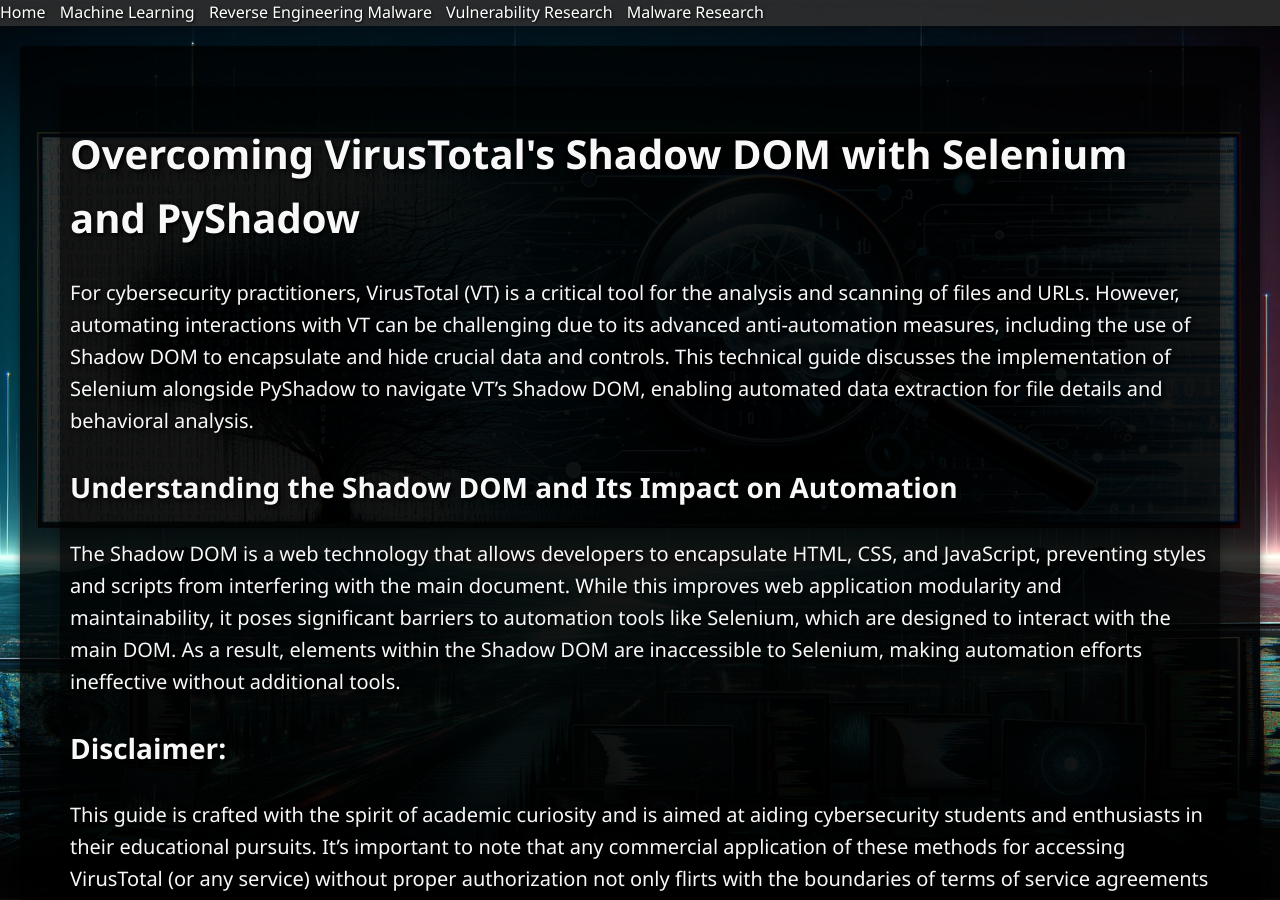
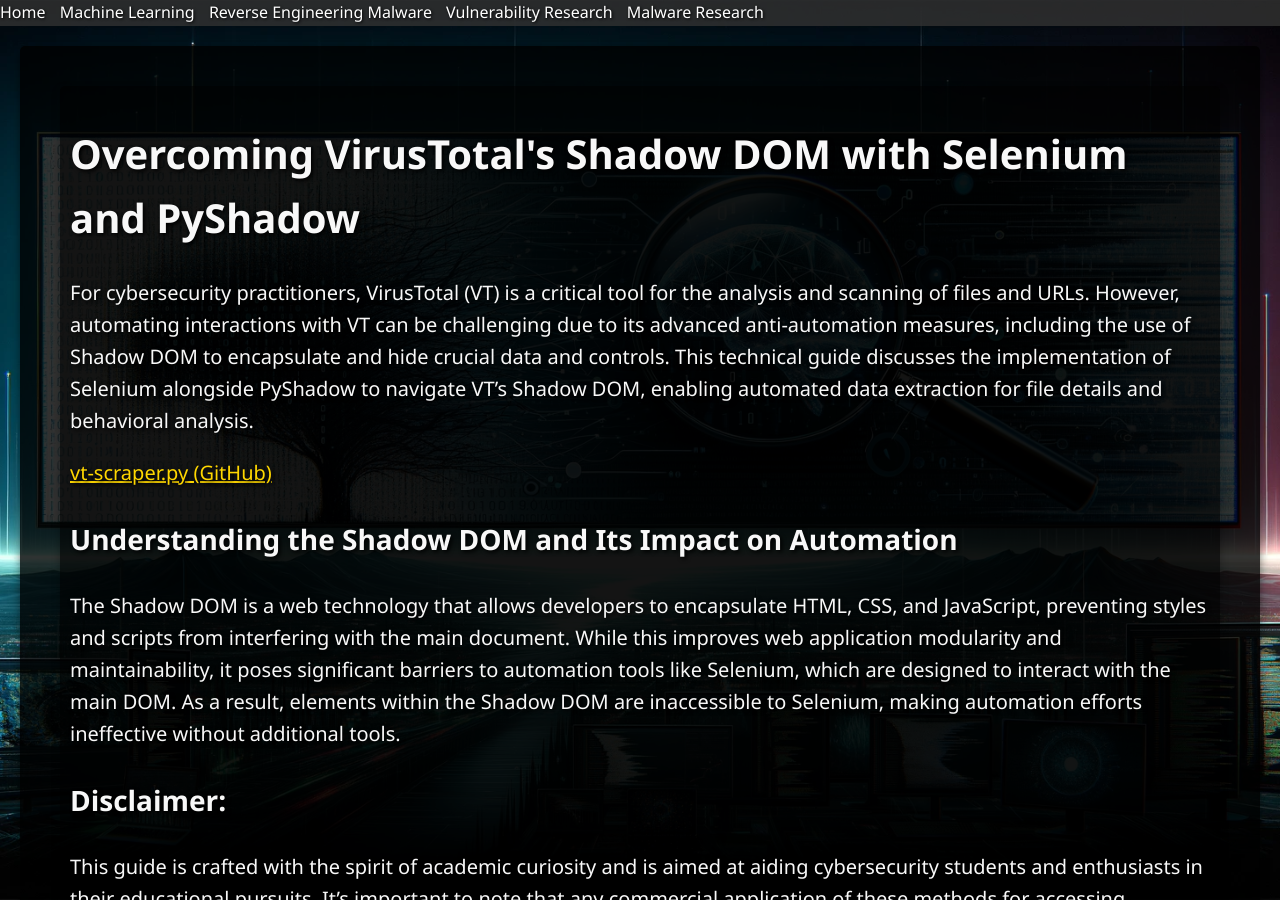
Before and after one commit to dyngnosis/dyngnosis.github.io, a Jekyll site: the page built from research/automation_vt.md, in a window 1280 px wide and 900 px high. Built offline with Jekyll 4.4.1, drawn with Linux system fonts in a browser that asks for light colours; nearby versions of some CDN libraries.

Commit message:
added link to repo

```diff
--- a/research/automation_vt.md
+++ b/research/automation_vt.md
@@ -3,6 +3,8 @@
 title: Overcoming VirusTotal's Shadow DOM with Selenium and PyShadow
 ---
 For cybersecurity practitioners, VirusTotal (VT) is a critical tool for the analysis and scanning of files and URLs. However, automating interactions with VT can be challenging due to its advanced anti-automation measures, including the use of Shadow DOM to encapsulate and hide crucial data and controls. This technical guide discusses the implementation of Selenium alongside PyShadow to navigate VT's Shadow DOM, enabling automated data extraction for file details and behavioral analysis.
+
+[vt-scraper.py (GitHub)](https://github.com/dyngnosis/vt-scraper)
 
 ### Understanding the Shadow DOM and Its Impact on Automation
 The Shadow DOM is a web technology that allows developers to encapsulate HTML, CSS, and JavaScript, preventing styles and scripts from interfering with the main document. While this improves web application modularity and maintainability, it poses significant barriers to automation tools like Selenium, which are designed to interact with the main DOM. As a result, elements within the Shadow DOM are inaccessible to Selenium, making automation efforts ineffective without additional tools.
```
